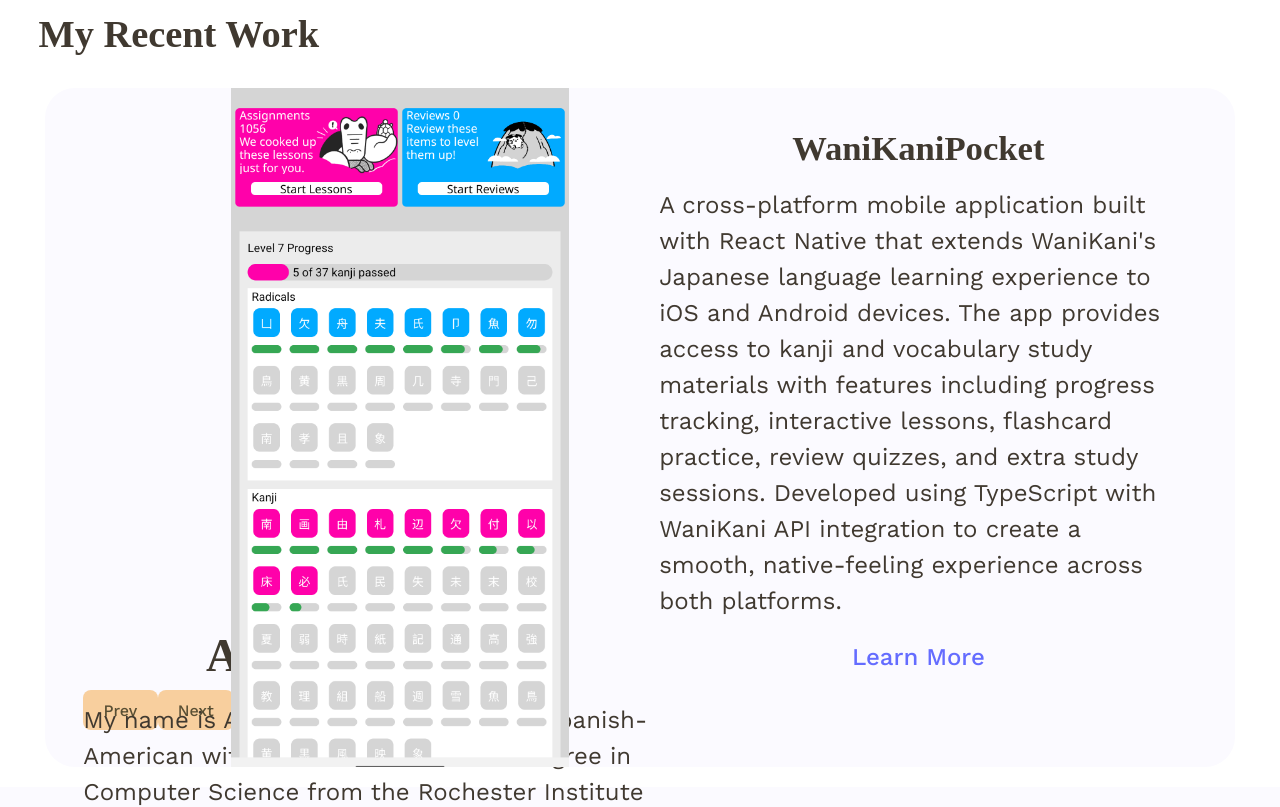
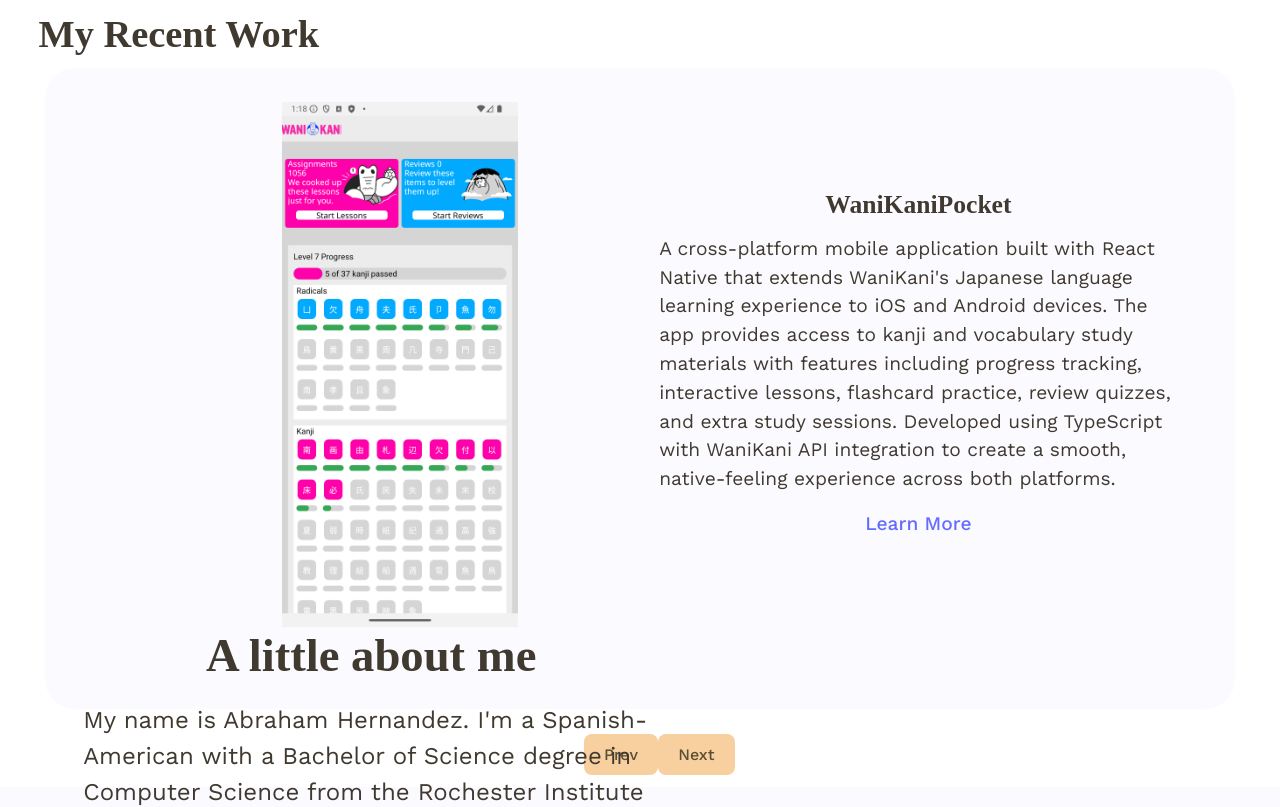
Before and after one commit to cicadaenjoyer/NeoCicadaHub, a React (Vite) app: page / in a window 1280 px wide. Shown: the part 1820-2627 px from the top of the page. Built offline with nearby package versions, Linux system fonts and the light colour scheme; a web font is replaced by a local one.

Commit message:
projects: changing button placement and styling, making font size dynamic with screen size

```diff
--- a/src/components/projects/Projects.tsx
+++ b/src/components/projects/Projects.tsx
@@ -55,6 +55,8 @@
                         ))}
                     </div>
                 </div>
+            </div>
+            <div style={{ flexDirection: "row" }}>
                 <button className="project__prev" onClick={scrollPrev}>
                     Prev
                 </button>
--- a/src/styles/projects/projects.styles.css
+++ b/src/styles/projects/projects.styles.css
@@ -25,17 +25,17 @@
 }
 
 .project_info_title {
-    font-size: 26pt;
+    font-size: clamp(11pt, 2vw, 26pt);
     font-weight: 700;
 }
 
 .project_info_desc {
-    font-size: 18pt;
+    font-size: clamp(7pt, 1.5vw, 18pt);
     font-weight: 400;
 }
 
 .project_info_link {
-    font-size: 18pt;
+    font-size: clamp(8pt, 1.5vw, 18pt);
 }
 
 /* Project Logo*/
@@ -48,8 +48,8 @@
 }
 
 .project_view_img {
-    max-width: 90%;
-    max-height: 100%;
+    max-width: 70%;
+    max-height: 70%;
     object-fit: cover;
 }
 
@@ -85,9 +85,11 @@
     font-family: "Work Sans";
     background-color: #f8cf9e;
     color: #594f34;
+    font-size: clamp(8pt, 2vw, 12pt);
 }
 .project__next {
     font-family: "Work Sans";
     background-color: #f8cf9e;
     color: #594f34;
+    font-size: clamp(8pt, 2vw, 12pt);
 }
```
